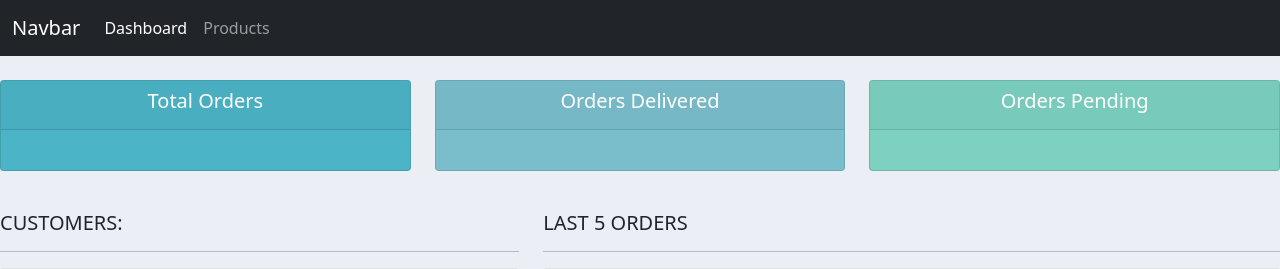
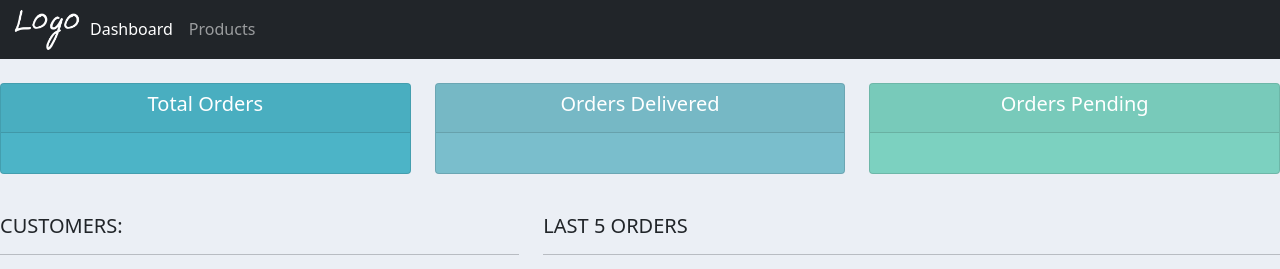
Before and after one commit to sonmezmusa/dnnsIvyCrshCrsTtrl, a Django app: page / in a window 1280 px wide. Shown: the top 269 px of the page. Run offline with Django 3.2, Linux system fonts and the light colour scheme.

Commit message:
settings.py, base.css, navbar.html değiştirildi, logo eklendi

```diff
--- a/crm1/settings.py
+++ b/crm1/settings.py
@@ -122,6 +122,8 @@ USE_TZ = True
 # https://docs.djangoproject.com/en/3.1/howto/static-files/
 
 STATIC_URL = '/static/'
+MEDIA_URL = '/images/'
+
 STATICFILES_DIRS = [
     BASE_DIR / 'static'
 ]
--- a/static/css/base.css
+++ b/static/css/base.css
@@ -1,4 +1,5 @@
 #logo{
+    width: 70px;
 }
 
 body{
--- a/templates/accounts/navbar.html
+++ b/templates/accounts/navbar.html
@@ -1,6 +1,7 @@
+{% load static %}
 <nav class="navbar navbar-expand-lg navbar-dark bg-dark">
   <div class="container-fluid">
-    <a class="navbar-brand" href="#">Navbar</a>
+    <img id="logo" src="{% static 'images/logo.png' %}">
     <button class="navbar-toggler" type="button" data-bs-toggle="collapse" data-bs-target="#navbarNav" aria-controls="navbarNav" aria-expanded="false" aria-label="Toggle navigation">
       <span class="navbar-toggler-icon"></span>
     </button>
```
Also changed, not shown: static/images/logo.png (added).
